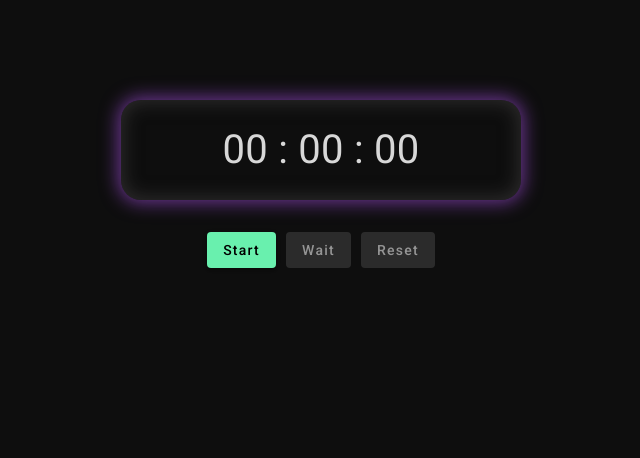
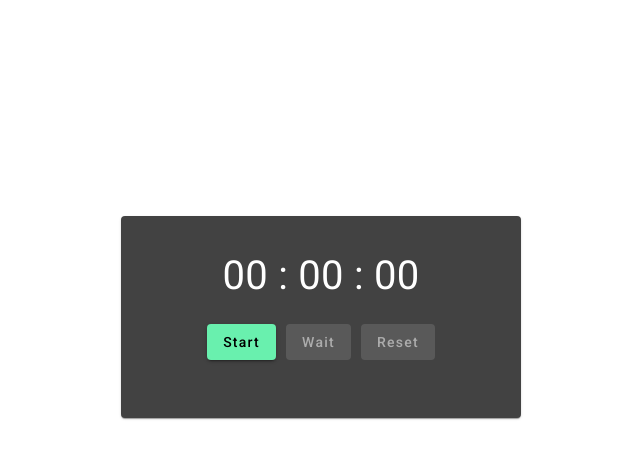
Before and after one commit to Anastasiia-Svechnikova/iteam_internship, an Angular app: page / in a window 1280 px wide. Shown: the top 458 px of the page, without its empty margins (319-959 px from the left). Built offline with nearby package versions, Linux system fonts and the light colour scheme.

Commit message:
removed custom styles and custom padStart.pipe

```diff
--- a/src/app/stopwatch/padStart.pipe.ts
+++ /dev/null
@@ -1,7 +0,0 @@
-import { Pipe, PipeTransform } from '@angular/core';
-@Pipe({name: 'padStart'})
-export class PadStartPipe implements PipeTransform {
-  transform(value: number, decorator = '0', length = 2): string {
-    return String(value).padStart(length, decorator)
-  }
-}
--- a/src/app/stopwatch/stopwatch.component.html
+++ b/src/app/stopwatch/stopwatch.component.html
@@ -1,9 +1,8 @@
 
-<section class="section">
-    <div class="display" [ngClass]="{display: true, activeShadow: activeMode, inactiveShadow: !activeMode}">
-        <p class="text">{{ timeData.hours | padStart: '0': 2}} : {{timeData.minutes | padStart: '0': 2}} : {{timeData.seconds | padStart: '0': 2}}</p>
-    </div>
-    <div class="controls" style="color: azure;">
+<mat-card-content>
+    <mat-card  class="display" >
+        <p class="text">{{ timeData.hours |number :'2.0'}} : {{timeData.minutes |number :'2.0' }} : {{timeData.seconds |number :'2.0' }}</p>
+        <mat-card-actions  class="controls" >
             <button type="button"
             (click)="onToggleStartStop()"
             color="accent"
@@ -16,6 +15,6 @@
             (click)="onReset()"
             [disabled]="!timeData.hours && !timeData.minutes && !timeData.seconds"
             mat-raised-button color="warn">Reset</button>
-
-    </div>
-</section>
+        </mat-card-actions>
+    </mat-card>
+</mat-card-content>
--- a/src/app/stopwatch/stopwatch.component.scss
+++ b/src/app/stopwatch/stopwatch.component.scss
@@ -1,36 +1,18 @@
-.section{
-    width: 100vw;
-    height: 100vh;
-    padding: 100px 0;
-    background-color: rgb(14, 14, 14);
-}
-%wrapper{
+
+.display{
     width: 400px;
-        height: 100px;
-        margin: 0 auto;
-        display: flex;
-        justify-content: center;
-        align-items: center;
-}
-.display{
-    @extend %wrapper;
+    margin: 200px auto;
+    padding: 50px;
 
-    color: rgba(255, 255, 255, 0.838);
-    border-radius: 20px;
-    transition: all 400ms ease-in-out;
-}
-.inactiveShadow{
-    box-shadow: 0 0 18px 3px rgba(177, 84, 243, 0.564), inset 0 0 18px 3px rgba(68, 65, 65, 0.564);
-}
-.activeShadow {
-    box-shadow: 0 0 18px 3px rgba(76, 253, 235, 0.564), inset 0 0 18px 3px rgba(68, 65, 65, 0.564);
+    color: white;
 }
 .text{
-    margin: 0;
+    margin-bottom: 30px;
     font-size: 40px;
+    text-align: center;
+
 }
 .controls{
-    @extend %wrapper;
-
+    justify-content: center;
     gap: 10px;
 }
--- a/src/app/stopwatch/stopwatch.service.ts
+++ b/src/app/stopwatch/stopwatch.service.ts
@@ -8,14 +8,17 @@ const TIMER_INTERVAL = 1000
   providedIn: 'root'
 })
 export class StopWatchService {
-  public timeData = new TimeData(0, 0, 0)
-  public pausedTime = 1;
-  public stopWatch$ = new BehaviorSubject(0)
-  public startSubscription= new Subscription()
+  timeData = new TimeData(0, 0, 0)
+  pausedTime = 1;
+  stopWatch$ = new BehaviorSubject(0)
+  startSubscription = new Subscription()
+  activeMode = false
+
 
   constructor() { }
 
   startStopWatch() {
+      this.activeMode = true;
     this.startSubscription = interval(TIMER_INTERVAL)
     .pipe(map((value)=> value +this.pausedTime))
       .subscribe((val) => {
@@ -24,6 +27,7 @@ export class StopWatchService {
   }
 
   stopStopWatch() {
+          this.activeMode = false;
     this.pausedTime = 1;
     this.timeData.reset()
     this.startSubscription.unsubscribe()
--- a/src/styles.scss
+++ b/src/styles.scss
@@ -1,7 +1,3 @@
 /* You can add global styles to this file, and also import other style files */
 
 @import "~@angular/material/prebuilt-themes/purple-green.css"
-// /Users/anastasiasvecnikova/Desktop/ITeam/iteam_internship/node_modules/@angular/material/prebuilt-themes
-// iteam_internship/node_modules/@angular/material/prebuilt-themes/deeppurple-amber.css
-// html, body { height: 100%; }
-// body { margin: 0; font-family: Roboto, "Helvetica Neue", sans-serif; }
```
Also changed, not shown: src/app/app.module.ts (+6 -5 lines), src/app/stopwatch/timeData.model.ts (line endings or trailing spaces). Lines whose indentation alone changed are shown as unchanged.
